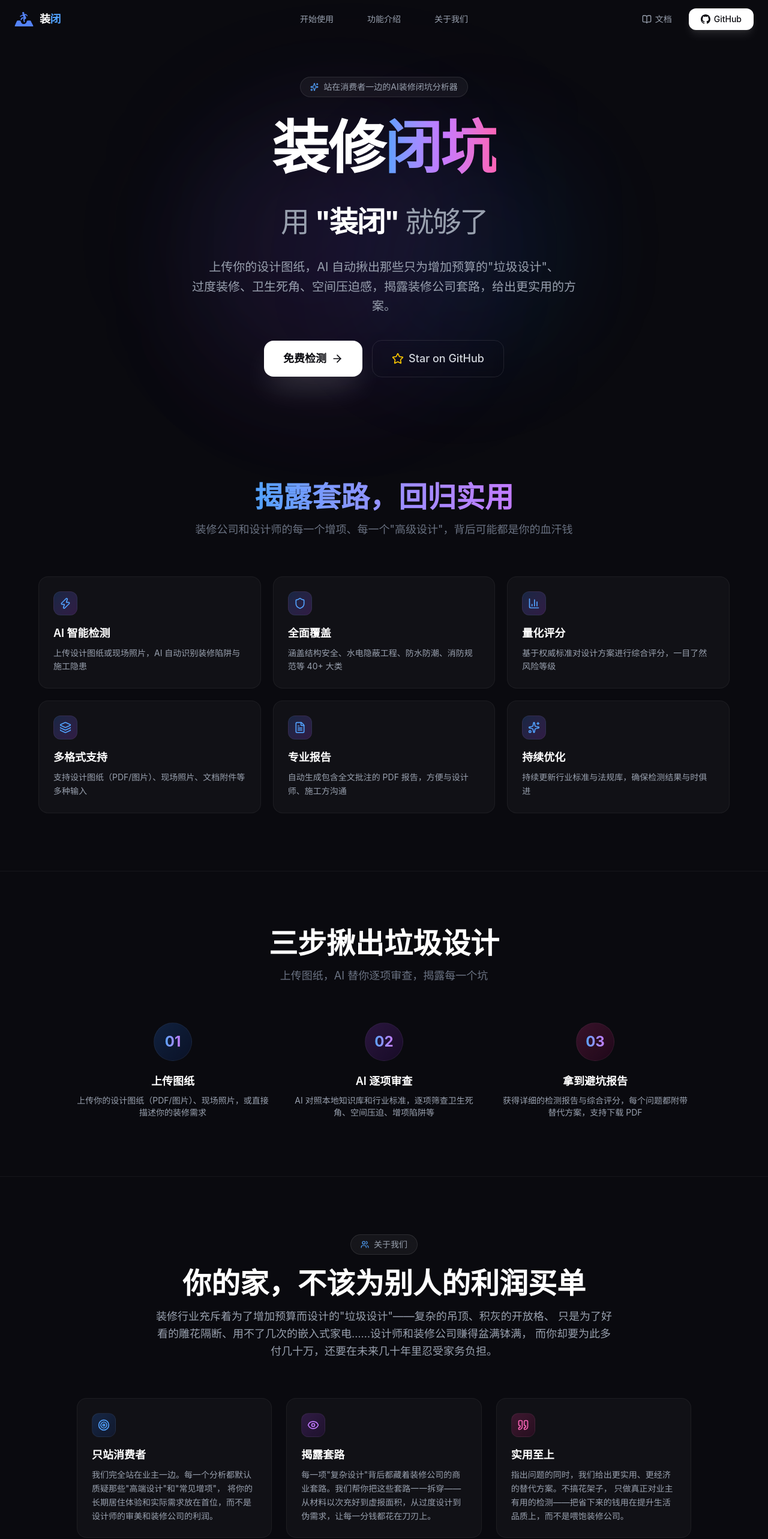
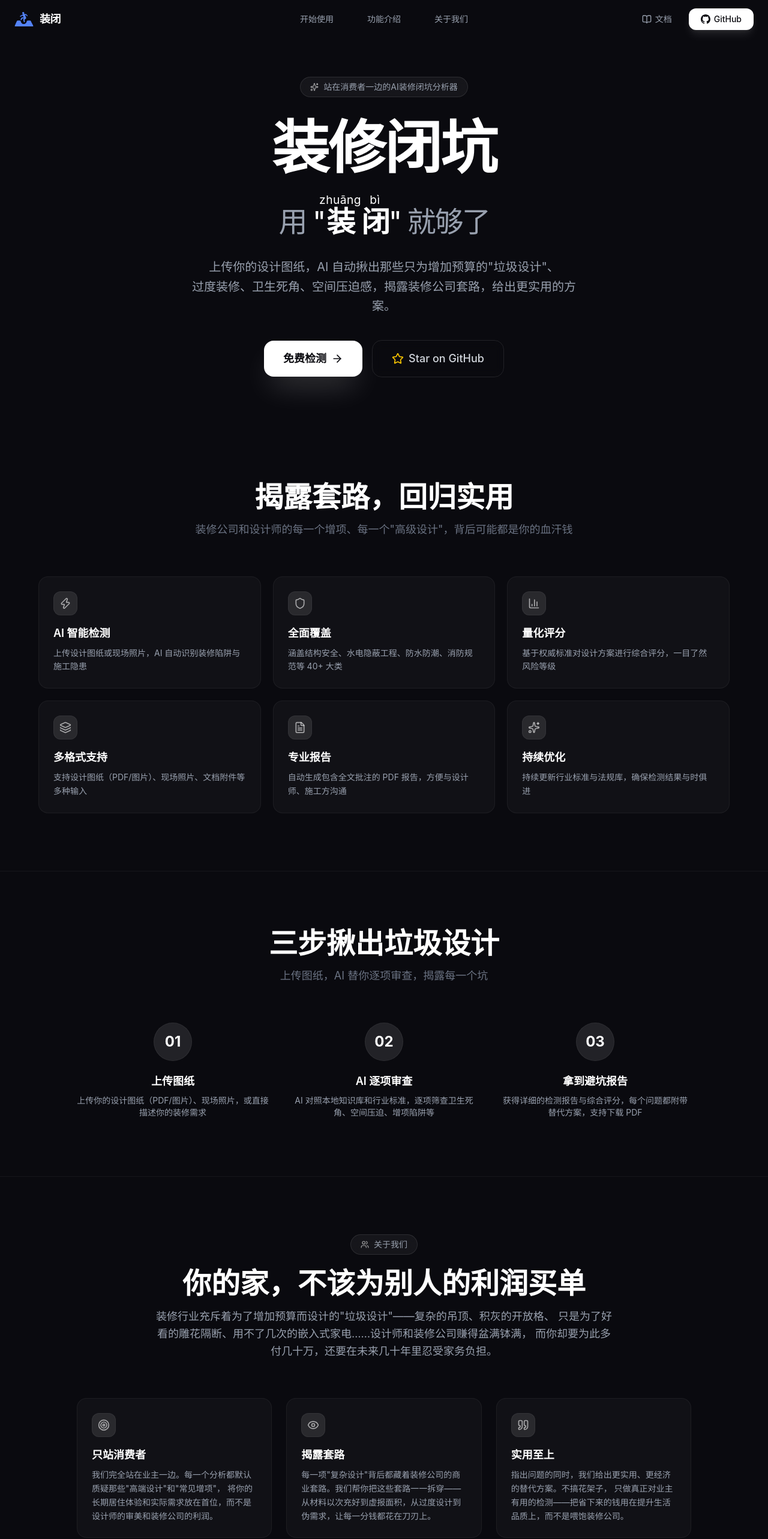
Before and after one commit to fthux/RenoPit, a React (Vite) app in the folder frontend/: page / in a window 1280 px wide. Shown: the top 2566 px of the page at 60% size. Built offline with nearby package versions, Linux system fonts and the light colour scheme.

Commit message:
optimize ui

```diff
--- a/frontend/src/components/Layout.tsx
+++ b/frontend/src/components/Layout.tsx
@@ -24,7 +24,7 @@ export default function Layout() {
             <Link to="/" className="flex items-center gap-2.5 no-underline group">
               <img src="/favicon.svg" alt="装闭" className="w-8 h-8 group-hover:scale-105 transition-transform duration-300" />
               <span className="text-lg font-bold tracking-tight text-slate-800">
-                装<span className="text-blue-500">闭</span>
+                装闭
               </span>
             </Link>
             <nav className="flex items-center gap-1">
@@ -62,7 +62,7 @@ export default function Layout() {
 
         <footer className="bg-white/80 backdrop-blur-xl border-t border-slate-200/80 py-6">
           <div className="max-w-6xl mx-auto px-4 text-center text-sm text-slate-400">
-            装闭 — 站在消费者一边的AI装修闭坑分析器 · Powered by AI · 仅供参考，最终以专业设计师意见为准
+            装闭 — 站在消费者一边的AI装修闭坑分析器 · Powered by AI · 不做中立审查，只做消费者代言人
           </div>
         </footer>
       </div>
--- a/frontend/src/index.css
+++ b/frontend/src/index.css
@@ -1,4 +1,9 @@
 @import "tailwindcss";
+
+/* Prevent white background leak on overscroll */
+html, body {
+  background-color: #0a0a0f;
+}
 
 /* Custom scrollbar */
 ::-webkit-scrollbar {
@@ -35,21 +40,33 @@ html {
   scroll-behavior: smooth;
 }
 
-/* Landing page animations */
-@keyframes pulse-slow {
-  0%, 100% {
-    opacity: 0.6;
-    transform: scale(1);
+/* Scroll-triggered fade-in-up animation */
+@keyframes fade-in-up {
+  from {
+    opacity: 0;
+    transform: translateY(32px);
   }
-  50% {
+  to {
     opacity: 1;
-    transform: scale(1.05);
+    transform: translateY(0);
   }
 }
-.animate-pulse-slow {
-  animation: pulse-slow 8s ease-in-out infinite;
+
+.scroll-reveal {
+  opacity: 0;
+  transform: translateY(32px);
+  transition: opacity 0.8s cubic-bezier(0.16, 1, 0.3, 1),
+              transform 0.8s cubic-bezier(0.16, 1, 0.3, 1);
 }
 
-.animation-delay-2000 {
-  animation-delay: 2s;
+.scroll-reveal.revealed {
+  opacity: 1;
+  transform: translateY(0);
 }
+
+/* Staggered delay utilities */
+.delay-100 { transition-delay: 100ms; }
+.delay-200 { transition-delay: 200ms; }
+.delay-300 { transition-delay: 300ms; }
+.delay-400 { transition-delay: 400ms; }
+.delay-500 { transition-delay: 500ms; }
--- a/frontend/src/pages/LandingPage.tsx
+++ b/frontend/src/pages/LandingPage.tsx
@@ -10,9 +10,31 @@ function GitHubIcon({ className }: { className?: string }) {
   )
 }
 
+function useScrollReveal() {
+  useEffect(() => {
+    const observer = new IntersectionObserver(
+      (entries) => {
+        entries.forEach((entry) => {
+          if (entry.isIntersecting) {
+            entry.target.classList.add('revealed')
+          }
+        })
+      },
+      { threshold: 0.1, rootMargin: '0px 0px -40px 0px' }
+    )
+
+    const elements = document.querySelectorAll('.scroll-reveal')
+    elements.forEach((el) => observer.observe(el))
+
+    return () => observer.disconnect()
+  }, [])
+}
+
 export default function LandingPage() {
   const navigate = useNavigate()
   const [scrolled, setScrolled] = useState(false)
+
+  useScrollReveal()
 
   useEffect(() => {
     document.title = '装闭 — 站在消费者一边的AI装修闭坑分析器'
@@ -66,22 +88,15 @@ export default function LandingPage() {
 
   return (
     <div className="min-h-screen bg-[#0a0a0f] text-white overflow-hidden">
-      {/* Animated background orbs */}
-      <div className="fixed inset-0 pointer-events-none z-0">
-        <div className="absolute top-1/4 left-1/4 w-[500px] h-[500px] rounded-full bg-gradient-to-br from-blue-500/10 via-purple-500/8 to-transparent blur-[100px] animate-pulse-slow" />
-        <div className="absolute bottom-1/4 right-1/4 w-[400px] h-[400px] rounded-full bg-gradient-to-tl from-cyan-500/10 via-blue-500/8 to-transparent blur-[100px] animate-pulse-slow animation-delay-2000" />
-        <div className="absolute top-1/2 left-1/2 -translate-x-1/2 -translate-y-1/2 w-[600px] h-[400px] rounded-full bg-gradient-to-r from-indigo-500/8 via-purple-500/5 to-transparent blur-[120px]" />
-      </div>
 
       {/* Navbar */}
-      <header className={`fixed top-0 left-0 right-0 z-50 transition-all duration-500 ${scrolled ? 'bg-[#0a0a0f]/80 backdrop-blur-xl border-b border-white/5' : 'bg-transparent'
+      <header className={`fixed top-0 left-0 right-0 z-50 transition-all duration-500 ${scrolled ? 'bg-[#0a0a0f]/80 backdrop-blur-xl shadow-[0_1px_0_0_rgba(255,255,255,0.05)] will-change-transform' : 'bg-transparent'
         }`}>
         <div className="max-w-7xl mx-auto px-6 h-16 flex items-center justify-between">
           <div className="flex items-center gap-2.5">
             <img src="/favicon.svg" alt="装闭" className="w-8 h-8" />
             <span className="text-lg font-bold tracking-tight">
-              <span className="text-white">装</span>
-              <span className="text-blue-400">闭</span>
+              <span className="text-white">装闭</span>
             </span>
           </div>
           {/* Centered nav links - visible on md+ screens */}
@@ -131,17 +146,17 @@ export default function LandingPage() {
         <div className="max-w-5xl mx-auto text-center">
           {/* Badge */}
           <div className="inline-flex items-center gap-2 px-4 py-1.5 rounded-full bg-white/5 border border-white/10 text-sm text-gray-400 mb-8 backdrop-blur-sm">
-            <Sparkles className="w-3.5 h-3.5 text-blue-400" />
+            <Sparkles className="w-3.5 h-3.5 text-white/60" />
             <span>站在消费者一边的AI装修闭坑分析器</span>
           </div>
 
           {/* Title */}
           <h1 className="text-4xl md:text-7xl lg:text-8xl font-bold tracking-tight mb-6 leading-[1.1]">
             <span className="text-white">装修</span>
-            <span className="bg-gradient-to-r from-blue-400 via-purple-400 to-pink-400 bg-clip-text text-transparent">闭坑</span>
+            <span className="text-white">闭坑</span>
             <br />
             <span className="text-xl md:text-4xl lg:text-5xl text-gray-400 font-normal">
-              用 <span className="text-white font-bold">"装闭"</span> 就够了
+              用 <span className="text-white">"</span><ruby className="text-white font-bold">装<rt className="text-[0.4em] font-normal tracking-wide">zhuāng</rt></ruby><ruby className="text-white font-bold">闭<rt className="text-[0.4em] font-normal tracking-wide">bì</rt></ruby><span className="text-white">"</span> 就够了
             </span>
           </h1>
 
@@ -177,9 +192,9 @@ export default function LandingPage() {
       {/* Features Section */}
       <section id="introduction" className="relative z-10 py-16 md:py-24 px-4 md:px-6">
         <div className="max-w-6xl mx-auto">
-          <div className="text-center mb-12 md:mb-16">
+          <div className="scroll-reveal text-center mb-12 md:mb-16">
             <h2 className="text-2xl md:text-5xl font-bold mb-4">
-              <span className="bg-gradient-to-r from-blue-400 to-purple-400 bg-clip-text text-transparent">
+              <span className="text-white">
                 揭露套路，回归实用
               </span>
             </h2>
@@ -194,13 +209,14 @@ export default function LandingPage() {
               return (
                 <div
                   key={i}
-                  className="group relative p-6 rounded-2xl border border-white/5 bg-white/[0.03] hover:bg-white/[0.06] hover:border-white/10 transition-all duration-500"
+                  className="scroll-reveal group relative p-6 rounded-2xl border border-white/5 bg-white/[0.03] hover:bg-white/[0.06] hover:border-white/10 transition-all duration-500"
+                  style={{ transitionDelay: `${i * 100}ms` }}
                 >
-                  <div className="absolute inset-0 rounded-2xl opacity-0 group-hover:opacity-100 transition-opacity duration-500 bg-gradient-to-br from-blue-500/5 via-transparent to-purple-500/5 pointer-events-none" />
+                  <div className="absolute inset-0 rounded-2xl opacity-0 group-hover:opacity-100 transition-opacity duration-500 bg-white/[0.03] pointer-events-none" />
 
                   <div className="relative z-10">
-                    <div className="w-10 h-10 rounded-xl bg-gradient-to-br from-blue-500/20 to-purple-500/20 border border-white/5 flex items-center justify-center mb-4 group-hover:scale-110 transition-transform duration-500">
-                      <Icon className="w-5 h-5 text-blue-400" />
+                    <div className="w-10 h-10 rounded-xl bg-white/10 border border-white/5 flex items-center justify-center mb-4 group-hover:scale-110 transition-transform duration-500">
+                      <Icon className="w-5 h-5 text-white/60" />
                     </div>
                     <h3 className="text-lg font-semibold text-white mb-2">{feat.title}</h3>
                     <p className="text-sm text-gray-400 leading-relaxed">{feat.desc}</p>
@@ -215,7 +231,7 @@ export default function LandingPage() {
       {/* How it works */}
       <section className="relative z-10 py-16 md:py-24 px-4 md:px-6 border-t border-white/5">
         <div className="max-w-5xl mx-auto">
-          <div className="text-center mb-12 md:mb-16">
+          <div className="scroll-reveal text-center mb-12 md:mb-16">
             <h2 className="text-2xl md:text-5xl font-bold mb-4 text-white">
               三步揪出垃圾设计
             </h2>
@@ -224,13 +240,13 @@ export default function LandingPage() {
 
           <div className="grid sm:grid-cols-3 gap-6 md:gap-8">
             {[
-              { step: '01', title: '上传图纸', desc: '上传你的设计图纸（PDF/图片）、现场照片，或直接描述你的装修需求', color: 'from-blue-500/20 to-blue-600/10' },
-              { step: '02', title: 'AI 逐项审查', desc: 'AI 对照本地知识库和行业标准，逐项筛查卫生死角、空间压迫、增项陷阱等', color: 'from-purple-500/20 to-purple-600/10' },
-              { step: '03', title: '拿到避坑报告', desc: '获得详细的检测报告与综合评分，每个问题都附带替代方案，支持下载 PDF', color: 'from-pink-500/20 to-pink-600/10' },
-            ].map((item) => (
-              <div key={item.step} className="text-center">
-                <div className={`w-16 h-16 rounded-full bg-gradient-to-br ${item.color} border border-white/5 flex items-center justify-center mx-auto mb-5`}>
-                  <span className="text-2xl font-bold bg-gradient-to-r from-blue-400 to-purple-400 bg-clip-text text-transparent">{item.step}</span>
+              { step: '01', title: '上传图纸', desc: '上传你的设计图纸（PDF/图片）、现场照片，或直接描述你的装修需求' },
+              { step: '02', title: 'AI 逐项审查', desc: 'AI 对照本地知识库和行业标准，逐项筛查卫生死角、空间压迫、增项陷阱等' },
+              { step: '03', title: '拿到避坑报告', desc: '获得详细的检测报告与综合评分，每个问题都附带替代方案，支持下载 PDF' },
+            ].map((item, i) => (
+              <div key={item.step} className="scroll-reveal text-center" style={{ transitionDelay: `${i * 200}ms` }}>
+                <div className="w-16 h-16 rounded-full bg-white/10 border border-white/5 flex items-center justify-center mx-auto mb-5">
+                  <span className="text-2xl font-bold text-white">{item.step}</span>
                 </div>
                 <h3 className="text-lg font-semibold text-white mb-2">{item.title}</h3>
                 <p className="text-sm text-gray-400 max-w-xs mx-auto">{item.desc}</p>
@@ -243,9 +259,9 @@ export default function LandingPage() {
       {/* About Us Section */}
       <section id="about-us" className="relative z-10 py-16 md:py-24 px-4 md:px-6 border-t border-white/5">
         <div className="max-w-5xl mx-auto">
-          <div className="text-center mb-12 md:mb-16">
+          <div className="scroll-reveal text-center mb-12 md:mb-16">
             <div className="inline-flex items-center gap-2 px-4 py-1.5 rounded-full bg-white/5 border border-white/10 text-sm text-gray-400 mb-6 backdrop-blur-sm">
-              <Users className="w-3.5 h-3.5 text-blue-400" />
+              <Users className="w-3.5 h-3.5 text-white/60" />
               <span>关于我们</span>
             </div>
             <h2 className="text-2xl md:text-5xl font-bold mb-4 text-white">
@@ -259,9 +275,9 @@ export default function LandingPage() {
           </div>
 
           <div className="grid sm:grid-cols-3 gap-4 md:gap-6">
-            <div className="group p-6 rounded-2xl border border-white/5 bg-white/[0.03] hover:bg-white/[0.06] hover:border-white/10 transition-all duration-500">
-              <div className="w-10 h-10 rounded-xl bg-gradient-to-br from-blue-500/20 to-blue-600/10 border border-white/5 flex items-center justify-center mb-4">
-                <Target className="w-5 h-5 text-blue-400" />
+            <div className="scroll-reveal delay-100 group p-6 rounded-2xl border border-white/5 bg-white/[0.03] hover:bg-white/[0.06] hover:border-white/10 transition-all duration-500">
+              <div className="w-10 h-10 rounded-xl bg-white/10 border border-white/5 flex items-center justify-center mb-4">
+                <Target className="w-5 h-5 text-white/60" />
               </div>
               <h3 className="text-lg font-semibold text-white mb-2">只站消费者</h3>
               <p className="text-sm text-gray-400 leading-relaxed">
@@ -270,9 +286,9 @@ export default function LandingPage() {
               </p>
             </div>
 
-            <div className="group p-6 rounded-2xl border border-white/5 bg-white/[0.03] hover:bg-white/[0.06] hover:border-white/10 transition-all duration-500">
-              <div className="w-10 h-10 rounded-xl bg-gradient-to-br from-purple-500/20 to-purple-600/10 border border-white/5 flex items-center justify-center mb-4">
-                <Eye className="w-5 h-5 text-purple-400" />
+            <div className="scroll-reveal delay-200 group p-6 rounded-2xl border border-white/5 bg-white/[0.03] hover:bg-white/[0.06] hover:border-white/10 transition-all duration-500">
+              <div className="w-10 h-10 rounded-xl bg-white/10 border border-white/5 flex items-center justify-center mb-4">
+                <Eye className="w-5 h-5 text-white/60" />
               </div>
               <h3 className="text-lg font-semibold text-white mb-2">揭露套路</h3>
               <p className="text-sm text-gray-400 leading-relaxed">
@@ -281,9 +297,9 @@ export default function LandingPage() {
               </p>
             </div>
 
-            <div className="group p-6 rounded-2xl border border-white/5 bg-white/[0.03] hover:bg-white/[0.06] hover:border-white/10 transition-all duration-500">
-              <div className="w-10 h-10 rounded-xl bg-gradient-to-br from-pink-500/20 to-pink-600/10 border border-white/5 flex items-center justify-center mb-4">
-                <Quote className="w-5 h-5 text-pink-400" />
+            <div className="scroll-reveal delay-300 group p-6 rounded-2xl border border-white/5 bg-white/[0.03] hover:bg-white/[0.06] hover:border-white/10 transition-all duration-500">
+              <div className="w-10 h-10 rounded-xl bg-white/10 border border-white/5 flex items-center justify-center mb-4">
+                <Quote className="w-5 h-5 text-white/60" />
               </div>
               <h3 className="text-lg font-semibold text-white mb-2">实用至上</h3>
               <p className="text-sm text-gray-400 leading-relaxed">
@@ -293,7 +309,7 @@ export default function LandingPage() {
             </div>
           </div>
 
-          <div className="mt-12 text-center">
+          <div className="scroll-reveal mt-12 text-center">
             <div className="inline-flex items-center gap-2 px-6 py-3 rounded-xl bg-white/5 border border-white/10 text-gray-400 text-sm backdrop-blur-sm">
               <span>装修闭坑，用"装闭"就够了</span>
             </div>
--- a/frontend/src/pages/ProjectPage.tsx
+++ b/frontend/src/pages/ProjectPage.tsx
@@ -440,7 +440,7 @@ export default function ProjectPage() {
                 }
               }}
               disabled={!canAnalyze}
-              className="flex items-center gap-2 px-5 py-2.5 bg-gradient-to-r from-blue-600 to-blue-500 text-white rounded-xl text-sm font-medium hover:from-blue-700 hover:to-blue-600 disabled:opacity-40 transition-all hover:scale-[1.02] active:scale-[0.98] shadow-lg shadow-blue-500/20"
+              className="flex items-center gap-2 px-5 py-2.5 bg-gradient-to-r from-blue-600 to-blue-500 text-white rounded-xl text-sm font-medium hover:from-blue-700 hover:to-blue-600 disabled:opacity-40 transition-all hover:scale-[1.02] active:scale-[0.98] shadow-lg shadow-blue-500/20 cursor-pointer"
             >
               {project?.status === 'completed' ? (
                 <><RefreshCw className="w-4 h-4" /> 重新分析</>
```
Also changed, not shown: frontend/src/pages/CreateProjectPage.tsx (+3 -4 lines), frontend/src/pages/ProjectsPage.tsx (+65 -43 lines).
